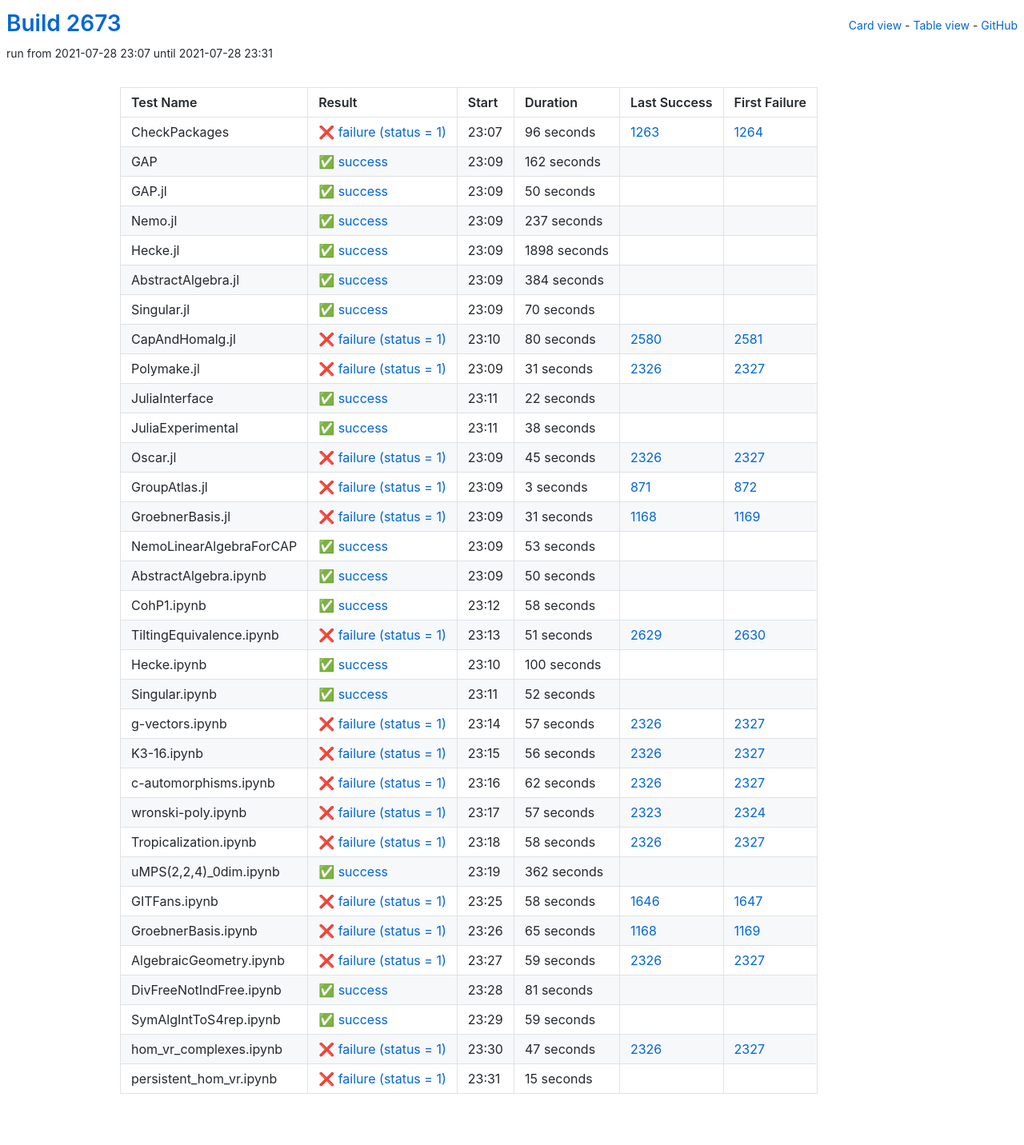
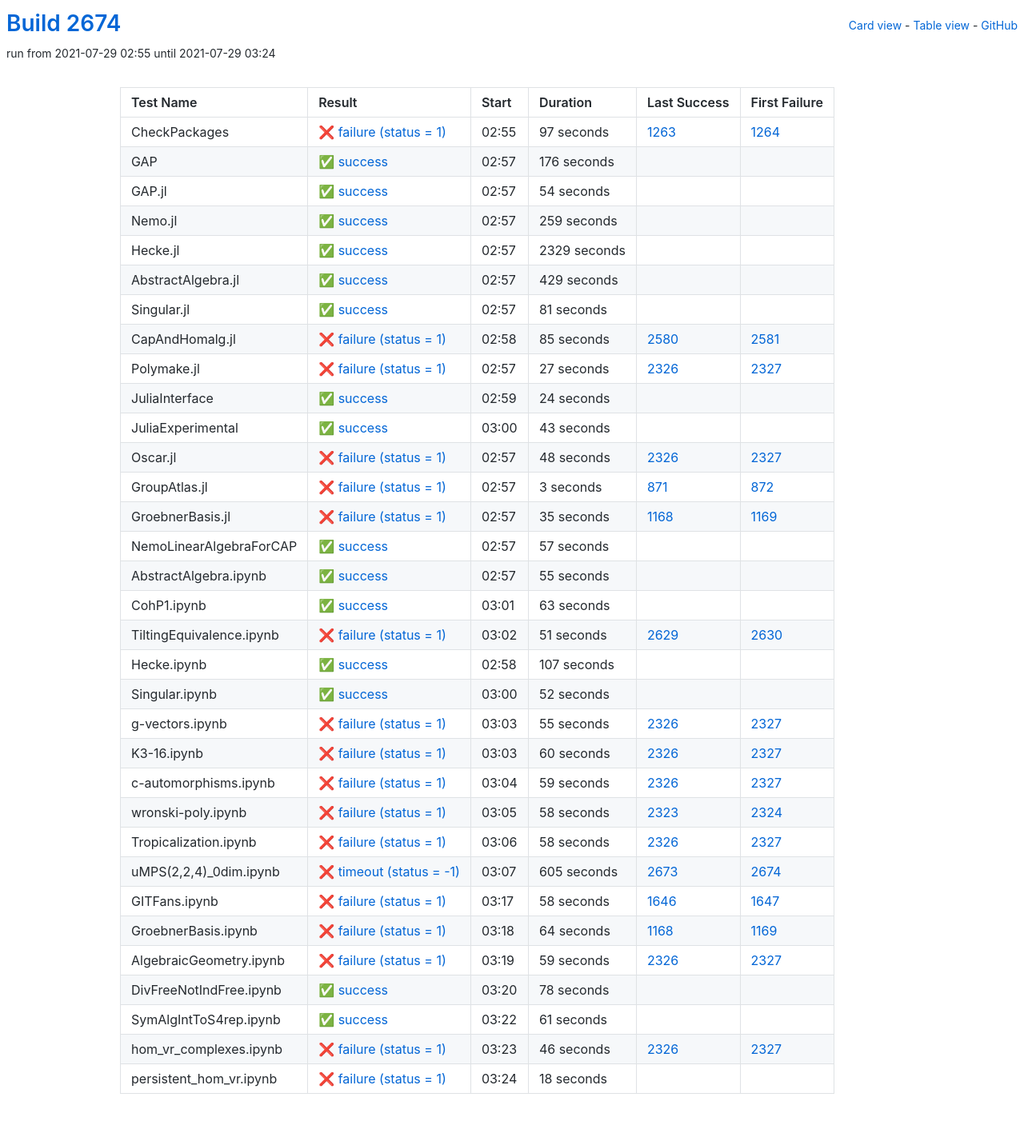
Before and after one commit to oscar-system/oscar-ci-status-stable, a Jekyll site: the page built from table.html, in a window 1280 px wide. Shown: the whole page at 80% size. Built offline with Jekyll 4.4.1, drawn with Linux system fonts in a browser that asks for light colours.

Commit message:
Build #2674

```diff
--- a/_data/ci.yml
+++ b/_data/ci.yml
@@ -1,6 +1,6 @@
 ---
-build: 2673
-build_url: https://oscarci.mathematik.uni-kl.de/job/oscar-stable/2673/
+build: 2674
+build_url: https://oscarci.mathematik.uni-kl.de/job/oscar-stable/2674/
 job: oscar-stable
 organization: oscar-system
 repo: oscar-ci-status-stable
@@ -8,152 +8,152 @@ repourl: https://github.com/oscar-system/oscar-ci-status-stable
 tests:
 - name: CheckPackages
   id: checkpackages
-  log: https://oscarci.mathematik.uni-kl.de/job/oscar-stable/2673/artifact/logs/build-2673/CheckPackages.log
-  start: 2021-07-28 23:07
+  log: https://oscarci.mathematik.uni-kl.de/job/oscar-stable/2674/artifact/logs/build-2674/CheckPackages.log
+  start: 2021-07-29 02:55
   success: false
   exitcode: 1
   status: failure
-  duration: 96
+  duration: 97
   last_success: 1263
   last_success_url: https://oscarci.mathematik.uni-kl.de/job/oscar-stable/1263/
   first_failure: 1264
   first_failure_url: https://oscarci.mathematik.uni-kl.de/job/oscar-stable/1264/
 - name: GAP
   id: gap
-  log: https://oscarci.mathematik.uni-kl.de/job/oscar-stable/2673/artifact/logs/build-2673/GAP.log
-  start: 2021-07-28 23:09
+  log: https://oscarci.mathematik.uni-kl.de/job/oscar-stable/2674/artifact/logs/build-2674/GAP.log
+  start: 2021-07-29 02:57
   success: true
   exitcode: 0
   status: success
-  duration: 162
+  duration: 176
   last_success: false
   last_success_url:
   first_failure: false
   first_failure_url:
 - name: GAP.jl
   id: gap-jl
-  log: https://oscarci.mathematik.uni-kl.de/job/oscar-stable/2673/artifact/logs/build-2673/GAP.jl.log
-  start: 2021-07-28 23:09
+  log: https://oscarci.mathematik.uni-kl.de/job/oscar-stable/2674/artifact/logs/build-2674/GAP.jl.log
+  start: 2021-07-29 02:57
   success: true
   exitcode: 0
   status: success
-  duration: 50
+  duration: 54
   last_success: false
   last_success_url:
   first_failure: false
   first_failure_url:
 - name: Nemo.jl
   id: nemo-jl
-  log: https://oscarci.mathematik.uni-kl.de/job/oscar-stable/2673/artifact/logs/build-2673/Nemo.jl.log
-  start: 2021-07-28 23:09
+  log: https://oscarci.mathematik.uni-kl.de/job/oscar-stable/2674/artifact/logs/build-2674/Nemo.jl.log
+  start: 2021-07-29 02:57
   success: true
   exitcode: 0
   status: success
-  duration: 237
+  duration: 259
   last_success: false
   last_success_url:
   first_failure: false
   first_failure_url:
 - name: Hecke.jl
   id: hecke-jl
-  log: https://oscarci.mathematik.uni-kl.de/job/oscar-stable/2673/artifact/logs/build-2673/Hecke.jl.log
-  start: 2021-07-28 23:09
+  log: https://oscarci.mathematik.uni-kl.de/job/oscar-stable/2674/artifact/logs/build-2674/Hecke.jl.log
+  start: 2021-07-29 02:57
   success: true
   exitcode: 0
   status: success
-  duration: 1898
+  duration: 2329
   last_success: false
   last_success_url:
   first_failure: false
   first_failure_url:
 - name: AbstractAlgebra.jl
   id: abstractalgebra-jl
-  log: https://oscarci.mathematik.uni-kl.de/job/oscar-stable/2673/artifact/logs/build-2673/AbstractAlgebra.jl.log
-  start: 2021-07-28 23:09
+  log: https://oscarci.mathematik.uni-kl.de/job/oscar-stable/2674/artifact/logs/build-2674/AbstractAlgebra.jl.log
+  start: 2021-07-29 02:57
   success: true
   exitcode: 0
   status: success
-  duration: 384
+  duration: 429
   last_success: false
   last_success_url:
   first_failure: false
   first_failure_url:
 - name: Singular.jl
   id: singular-jl
-  log: https://oscarci.mathematik.uni-kl.de/job/oscar-stable/2673/artifact/logs/build-2673/Singular.jl.log
-  start: 2021-07-28 23:09
+  log: https://oscarci.mathematik.uni-kl.de/job/oscar-stable/2674/artifact/logs/build-2674/Singular.jl.log
+  start: 2021-07-29 02:57
   success: true
   exitcode: 0
   status: success
-  duration: 70
+  duration: 81
   last_success: false
   last_success_url:
   first_failure: false
   first_failure_url:
 - name: CapAndHomalg.jl
   id: capandhomalg-jl
-  log: https://oscarci.mathematik.uni-kl.de/job/oscar-stable/2673/artifact/logs/build-2673/CapAndHomalg.jl.log
-  start: 2021-07-28 23:10
+  log: https://oscarci.mathematik.uni-kl.de/job/oscar-stable/2674/artifact/logs/build-2674/CapAndHomalg.jl.log
+  start: 2021-07-29 02:58
   success: false
   exitcode: 1
   status: failure
-  duration: 80
+  duration: 85
   last_success: 2580
   last_success_url: https://oscarci.mathematik.uni-kl.de/job/oscar-stable/2580/
   first_failure: 2581
   first_failure_url: https://oscarci.mathematik.uni-kl.de/job/oscar-stable/2581/
 - name: Polymake.jl
   id: polymake-jl
-  log: https://oscarci.mathematik.uni-kl.de/job/oscar-stable/2673/artifact/logs/build-2673/Polymake.jl.log
-  start: 2021-07-28 23:09
+  log: https://oscarci.mathematik.uni-kl.de/job/oscar-stable/2674/artifact/logs/build-2674/Polymake.jl.log
+  start: 2021-07-29 02:57
   success: false
   exitcode: 1
   status: failure
-  duration: 31
+  duration: 27
   last_success: 2326
   last_success_url: https://oscarci.mathematik.uni-kl.de/job/oscar-stable/2326/
   first_failure: 2327
   first_failure_url: https://oscarci.mathematik.uni-kl.de/job/oscar-stable/2327/
 - name: JuliaInterface
   id: juliainterface
-  log: https://oscarci.mathematik.uni-kl.de/job/oscar-stable/2673/artifact/logs/build-2673/JuliaInterface.log
-  start: 2021-07-28 23:11
+  log: https://oscarci.mathematik.uni-kl.de/job/oscar-stable/2674/artifact/logs/build-2674/JuliaInterface.log
+  start: 2021-07-29 02:59
   success: true
   exitcode: 0
   status: success
-  duration: 22
+  duration: 24
   last_success: false
   last_success_url:
   first_failure: false
   first_failure_url:
 - name: JuliaExperimental
   id: juliaexperimental
-  log: https://oscarci.mathematik.uni-kl.de/job/oscar-stable/2673/artifact/logs/build-2673/JuliaExperimental.log
-  start: 2021-07-28 23:11
+  log: https://oscarci.mathematik.uni-kl.de/job/oscar-stable/2674/artifact/logs/build-2674/JuliaExperimental.log
+  start: 2021-07-29 03:00
   success: true
   exitcode: 0
   status: success
-  duration: 38
+  duration: 43
   last_success: false
   last_success_url:
   first_failure: false
   first_failure_url:
 - name: Oscar.jl
   id: oscar-jl
-  log: https://oscarci.mathematik.uni-kl.de/job/oscar-stable/2673/artifact/logs/build-2673/Oscar.jl.log
-  start: 2021-07-28 23:09
+  log: https://oscarci.mathematik.uni-kl.de/job/oscar-stable/2674/artifact/logs/build-2674/Oscar.jl.log
+  start: 2021-07-29 02:57
   success: false
   exitcode: 1
   status: failure
-  duration: 45
+  duration: 48
   last_success: 2326
   last_success_url: https://oscarci.mathematik.uni-kl.de/job/oscar-stable/2326/
   first_failure: 2327
   first_failure_url: https://oscarci.mathematik.uni-kl.de/job/oscar-stable/2327/
 - name: GroupAtlas.jl
   id: groupatlas-jl
-  log: https://oscarci.mathematik.uni-kl.de/job/oscar-stable/2673/artifact/logs/build-2673/GroupAtlas.jl.log
-  start: 2021-07-28 23:09
+  log: https://oscarci.mathematik.uni-kl.de/job/oscar-stable/2674/artifact/logs/build-2674/GroupAtlas.jl.log
+  start: 2021-07-29 02:57
   success: false
   exitcode: 1
   status: failure
@@ -164,56 +164,56 @@ tests:
   first_failure_url: https://oscarci.mathematik.uni-kl.de/job/oscar-stable/872/
 - name: GroebnerBasis.jl
   id: groebnerbasis-jl
-  log: https://oscarci.mathematik.uni-kl.de/job/oscar-stable/2673/artifact/logs/build-2673/GroebnerBasis.jl.log
-  start: 2021-07-28 23:09
+  log: https://oscarci.mathematik.uni-kl.de/job/oscar-stable/2674/artifact/logs/build-2674/GroebnerBasis.jl.log
+  start: 2021-07-29 02:57
   success: false
   exitcode: 1
   status: failure
-  duration: 31
+  duration: 35
   last_success: 1168
   last_success_url: https://oscarci.mathematik.uni-kl.de/job/oscar-stable/1168/
   first_failure: 1169
   first_failure_url: https://oscarci.mathematik.uni-kl.de/job/oscar-stable/1169/
 - name: NemoLinearAlgebraForCAP
   id: nemolinearalgebraforcap
-  log: https://oscarci.mathematik.uni-kl.de/job/oscar-stable/2673/artifact/logs/build-2673/NemoLinearAlgebraForCAP.log
-  start: 2021-07-28 23:09
+  log: https://oscarci.mathematik.uni-kl.de/job/oscar-stable/2674/artifact/logs/build-2674/NemoLinearAlgebraForCAP.log
+  start: 2021-07-29 02:57
   success: true
   exitcode: 0
   status: success
-  duration: 53
+  duration: 57
   last_success: false
   last_success_url:
   first_failure: false
   first_failure_url:
 - name: AbstractAlgebra.ipynb
   id: abstractalgebra-ipynb
-  log: https://oscarci.mathematik.uni-kl.de/job/oscar-stable/2673/artifact/logs/build-2673/AbstractAlgebra.ipynb.log
-  start: 2021-07-28 23:09
+  log: https://oscarci.mathematik.uni-kl.de/job/oscar-stable/2674/artifact/logs/build-2674/AbstractAlgebra.ipynb.log
+  start: 2021-07-29 02:57
   success: true
   exitcode: 0
   status: success
-  duration: 50
+  duration: 55
   last_success: false
   last_success_url:
   first_failure: false
   first_failure_url:
 - name: CohP1.ipynb
   id: cohp1-ipynb
-  log: https://oscarci.mathematik.uni-kl.de/job/oscar-stable/2673/artifact/logs/build-2673/CohP1.ipynb.log
-  start: 2021-07-28 23:12
+  log: https://oscarci.mathematik.uni-kl.de/job/oscar-stable/2674/artifact/logs/build-2674/CohP1.ipynb.log
+  start: 2021-07-29 03:01
   success: true
   exitcode: 0
   status: success
-  duration: 58
+  duration: 63
   last_success: false
   last_success_url:
   first_failure: false
   first_failure_url:
 - name: TiltingEquivalence.ipynb
   id: tiltingequivalence-ipynb
-  log: https://oscarci.mathematik.uni-kl.de/job/oscar-stable/2673/artifact/logs/build-2673/TiltingEquivalence.ipynb.log
-  start: 2021-07-28 23:13
+  log: https://oscarci.mathematik.uni-kl.de/job/oscar-stable/2674/artifact/logs/build-2674/TiltingEquivalence.ipynb.log
+  start: 2021-07-29 03:02
   success: false
   exitcode: 1
   status: failure
@@ -224,20 +224,20 @@ tests:
   first_failure_url: https://oscarci.mathematik.uni-kl.de/job/oscar-stable/2630/
 - name: Hecke.ipynb
   id: hecke-ipynb
-  log: https://oscarci.mathematik.uni-kl.de/job/oscar-stable/2673/artifact/logs/build-2673/Hecke.ipynb.log
-  start: 2021-07-28 23:10
+  log: https://oscarci.mathematik.uni-kl.de/job/oscar-stable/2674/artifact/logs/build-2674/Hecke.ipynb.log
+  start: 2021-07-29 02:58
   success: true
   exitcode: 0
   status: success
-  duration: 100
+  duration: 107
   last_success: false
   last_success_url:
   first_failure: false
   first_failure_url:
 - name: Singular.ipynb
   id: singular-ipynb
-  log: https://oscarci.mathematik.uni-kl.de/job/oscar-stable/2673/artifact/logs/build-2673/Singular.ipynb.log
-  start: 2021-07-28 23:11
+  log: https://oscarci.mathematik.uni-kl.de/job/oscar-stable/2674/artifact/logs/build-2674/Singular.ipynb.log
+  start: 2021-07-29 03:00
   success: true
   exitcode: 0
   status: success
@@ -248,56 +248,56 @@ tests:
   first_failure_url:
 - name: g-vectors.ipynb
   id: g-vectors-ipynb
-  log: https://oscarci.mathematik.uni-kl.de/job/oscar-stable/2673/artifact/logs/build-2673/g-vectors.ipynb.log
-  start: 2021-07-28 23:14
+  log: https://oscarci.mathematik.uni-kl.de/job/oscar-stable/2674/artifact/logs/build-2674/g-vectors.ipynb.log
+  start: 2021-07-29 03:03
   success: false
   exitcode: 1
   status: failure
-  duration: 57
+  duration: 55
   last_success: 2326
   last_success_url: https://oscarci.mathematik.uni-kl.de/job/oscar-stable/2326/
   first_failure: 2327
   first_failure_url: https://oscarci.mathematik.uni-kl.de/job/oscar-stable/2327/
 - name: K3-16.ipynb
   id: k3-16-ipynb
-  log: https://oscarci.mathematik.uni-kl.de/job/oscar-stable/2673/artifact/logs/build-2673/K3-16.ipynb.log
-  start: 2021-07-28 23:15
+  log: https://oscarci.mathematik.uni-kl.de/job/oscar-stable/2674/artifact/logs/build-2674/K3-16.ipynb.log
+  start: 2021-07-29 03:03
   success: false
   exitcode: 1
   status: failure
-  duration: 56
+  duration: 60
   last_success: 2326
   last_success_url: https://oscarci.mathematik.uni-kl.de/job/oscar-stable/2326/
   first_failure: 2327
   first_failure_url: https://oscarci.mathematik.uni-kl.de/job/oscar-stable/2327/
 - name: c-automorphisms.ipynb
   id: c-automorphisms-ipynb
-  log: https://oscarci.mathematik.uni-kl.de/job/oscar-stable/2673/artifact/logs/build-2673/c-automorphisms.ipynb.log
-  start: 2021-07-28 23:16
+  log: https://oscarci.mathematik.uni-kl.de/job/oscar-stable/2674/artifact/logs/build-2674/c-automorphisms.ipynb.log
+  start: 2021-07-29 03:04
   success: false
   exitcode: 1
   status: failure
-  duration: 62
+  duration: 59
   last_success: 2326
   last_success_url: https://oscarci.mathematik.uni-kl.de/job/oscar-stable/2326/
   first_failure: 2327
   first_failure_url: https://oscarci.mathematik.uni-kl.de/job/oscar-stable/2327/
 - name: wronski-poly.ipynb
   id: wronski-poly-ipynb
-  log: https://oscarci.mathematik.uni-kl.de/job/oscar-stable/2673/artifact/logs/build-2673/wronski-poly.ipynb.log
-  start: 2021-07-28 23:17
+  log: https://oscarci.mathematik.uni-kl.de/job/oscar-stable/2674/artifact/logs/build-2674/wronski-poly.ipynb.log
+  start: 2021-07-29 03:05
   success: false
   exitcode: 1
   status: failure
-  duration: 57
+  duration: 58
   last_success: 2323
   last_success_url: https://oscarci.mathematik.uni-kl.de/job/oscar-stable/2323/
   first_failure: 2324
   first_failure_url: https://oscarci.mathematik.uni-kl.de/job/oscar-stable/2324/
 - name: Tropicalization.ipynb
   id: tropicalization-ipynb
-  log: https://oscarci.mathematik.uni-kl.de/job/oscar-stable/2673/artifact/logs/build-2673/Tropicalization.ipynb.log
-  start: 2021-07-28 23:18
+  log: https://oscarci.mathematik.uni-kl.de/job/oscar-stable/2674/artifact/logs/build-2674/Tropicalization.ipynb.log
+  start: 2021-07-29 03:06
   success: false
   exitcode: 1
   status: failure
@@ -308,20 +308,20 @@ tests:
   first_failure_url: https://oscarci.mathematik.uni-kl.de/job/oscar-stable/2327/
 - name: uMPS(2,2,4)_0dim.ipynb
   id: umps-2-2-4-0dim-ipynb
-  log: https://oscarci.mathematik.uni-kl.de/job/oscar-stable/2673/artifact/logs/build-2673/uMPS-2-2-4-_0dim.ipynb.log
-  start: 2021-07-28 23:19
-  success: true
-  exitcode: 0
-  status: success
-  duration: 362
-  last_success: false
-  last_success_url:
-  first_failure: false
-  first_failure_url:
+  log: https://oscarci.mathematik.uni-kl.de/job/oscar-stable/2674/artifact/logs/build-2674/uMPS-2-2-4-_0dim.ipynb.log
+  start: 2021-07-29 03:07
+  success: false
+  exitcode: -1
+  status: timeout
+  duration: 605
+  last_success: 2673
+  last_success_url: https://oscarci.mathematik.uni-kl.de/job/oscar-stable/2673/
+  first_failure: 2674
+  first_failure_url: https://oscarci.mathematik.uni-kl.de/job/oscar-stable/2674/
 - name: GITFans.ipynb
   id: gitfans-ipynb
-  log: https://oscarci.mathematik.uni-kl.de/job/oscar-stable/2673/artifact/logs/build-2673/GITFans.ipynb.log
-  start: 2021-07-28 23:25
+  log: https://oscarci.mathematik.uni-kl.de/job/oscar-stable/2674/artifact/logs/build-2674/GITFans.ipynb.log
+  start: 2021-07-29 03:17
   success: false
   exitcode: 1
   status: failure
@@ -332,20 +332,20 @@ tests:
   first_failure_url: https://oscarci.mathematik.uni-kl.de/job/oscar-stable/1647/
 - name: GroebnerBasis.ipynb
   id: groebnerbasis-ipynb
-  log: https://oscarci.mathematik.uni-kl.de/job/oscar-stable/2673/artifact/logs/build-2673/GroebnerBasis.ipynb.log
-  start: 2021-07-28 23:26
+  log: https://oscarci.mathematik.uni-kl.de/job/oscar-stable/2674/artifact/logs/build-2674/GroebnerBasis.ipynb.log
+  start: 2021-07-29 03:18
   success: false
   exitcode: 1
   status: failure
-  duration: 65
+  duration: 64
   last_success: 1168
   last_success_url: https://oscarci.mathematik.uni-kl.de/job/oscar-stable/1168/
   first_failure: 1169
   first_failure_url: https://oscarci.mathematik.uni-kl.de/job/oscar-stable/1169/
 - name: AlgebraicGeometry.ipynb
   id: algebraicgeometry-ipynb
-  log: https://oscarci.mathematik.uni-kl.de/job/oscar-stable/2673/artifact/logs/build-2673/AlgebraicGeometry.ipynb.log
-  start: 2021-07-28 23:27
+  log: https://oscarci.mathematik.uni-kl.de/job/oscar-stable/2674/artifact/logs/build-2674/AlgebraicGeometry.ipynb.log
+  start: 2021-07-29 03:19
   success: false
   exitcode: 1
   status: failure
@@ -356,48 +356,48 @@ tests:
   first_failure_url: https://oscarci.mathematik.uni-kl.de/job/oscar-stable/2327/
 - name: DivFreeNotIndFree.ipynb
   id: divfreenotindfree-ipynb
-  log: https://oscarci.mathematik.uni-kl.de/job/oscar-stable/2673/artifact/logs/build-2673/DivFreeNotIndFree.ipynb.log
-  start: 2021-07-28 23:28
+  log: https://oscarci.mathematik.uni-kl.de/job/oscar-stable/2674/artifact/logs/build-2674/DivFreeNotIndFree.ipynb.log
+  start: 2021-07-29 03:20
   success: true
   exitcode: 0
   status: success
-  duration: 81
+  duration: 78
   last_success: false
   last_success_url:
   first_failure: false
   first_failure_url:
 - name: SymAlgIntToS4rep.ipynb
   id: symalginttos4rep-ipynb
-  log: https://oscarci.mathematik.uni-kl.de/job/oscar-stable/2673/artifact/logs/build-2673/SymAlgIntToS4rep.ipynb.log
-  start: 2021-07-28 23:29
+  log: https://oscarci.mathematik.uni-kl.de/job/oscar-stable/2674/artifact/logs/build-2674/SymAlgIntToS4rep.ipynb.log
+  start: 2021-07-29 03:22
   success: true
   exitcode: 0
   status: success
-  duration: 59
+  duration: 61
   last_success: false
   last_success_url:
   first_failure: false
   first_failure_url:
 - name: hom_vr_complexes.ipynb
   id: hom-vr-complexes-ipynb
-  log: https://oscarci.mathematik.uni-kl.de/job/oscar-stable/2673/artifact/logs/build-2673/hom_vr_complexes.ipynb.log
-  start: 2021-07-28 23:30
+  log: https://oscarci.mathematik.uni-kl.de/job/oscar-stable/2674/artifact/logs/build-2674/hom_vr_complexes.ipynb.log
+  start: 2021-07-29 03:23
   success: false
   exitcode: 1
   status: failure
-  duration: 47
+  duration: 46
   last_success: 2326
   last_success_url: https://oscarci.mathematik.uni-kl.de/job/oscar-stable/2326/
   first_failure: 2327
   first_failure_url: https://oscarci.mathematik.uni-kl.de/job/oscar-stable/2327/
 - name: persistent_hom_vr.ipynb
   id: persistent-hom-vr-ipynb
-  log: https://oscarci.mathematik.uni-kl.de/job/oscar-stable/2673/artifact/logs/build-2673/persistent_hom_vr.ipynb.log
-  start: 2021-07-28 23:31
+  log: https://oscarci.mathematik.uni-kl.de/job/oscar-stable/2674/artifact/logs/build-2674/persistent_hom_vr.ipynb.log
+  start: 2021-07-29 03:24
   success: false
   exitcode: 1
   status: failure
-  duration: 15
+  duration: 18
   last_success: false
   last_success_url:
   first_failure: false
```
Also changed, not shown: README.md.
